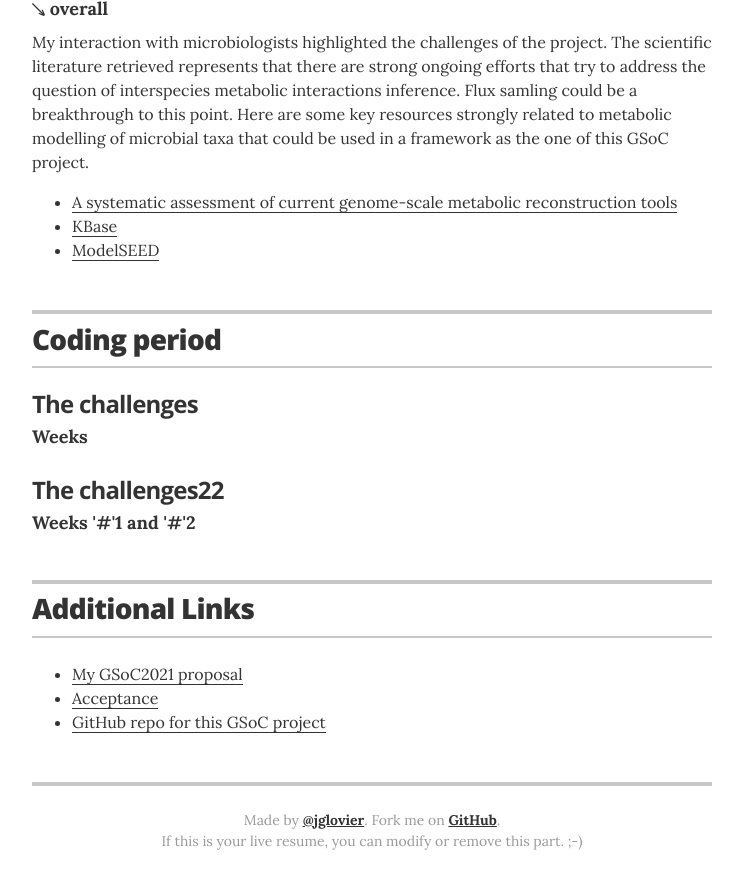
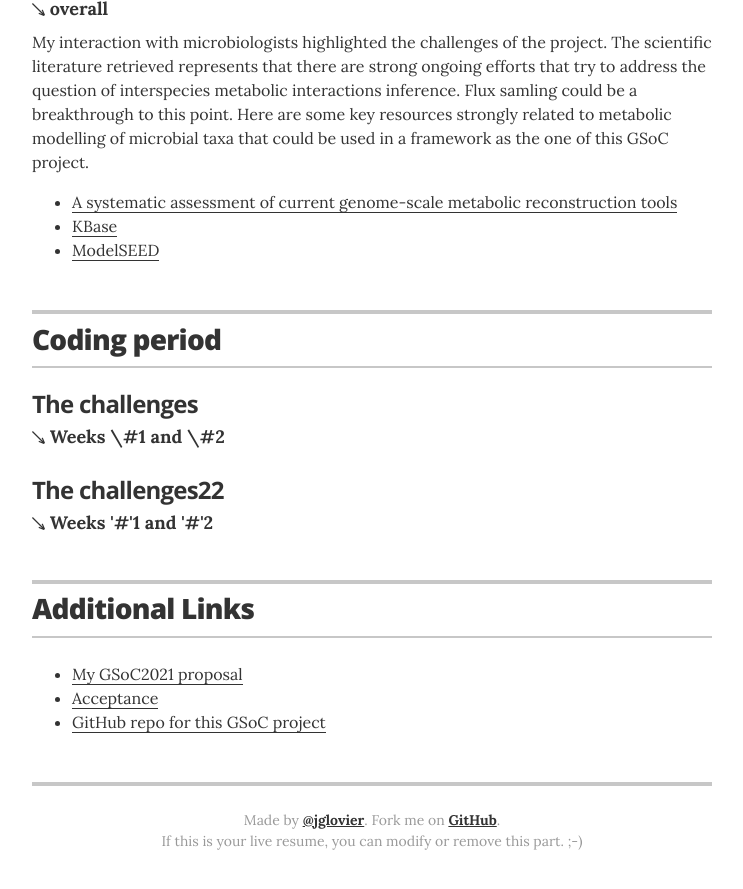
Before and after one commit to hariszaf/gsoc2021, a Jekyll site: the page built from index.html, in a window 1280 px wide and 900 px high, scrolled down 1856 px. Shown: the top 889 px of the window, without its empty margins (268-1011 px from the left). Built offline with Jekyll 4.4.1, drawn with Linux system fonts in a browser that asks for light colours.

Commit message:
test for hashtag in yaml

```diff
--- a/_data/coding.yml
+++ b/_data/coding.yml
@@ -1,4 +1,4 @@
-- time: Weeks #1 and #2
+- time: Weeks \#1 and \#2
   task: The challenges
   summary: As expected, there is a great
   urls:
--- a/_layouts/resume.html
+++ b/_layouts/resume.html
@@ -96,7 +96,7 @@
          {% for chunk in site.data.coding %}
             <div class="resume-item" itemscope itemprop="alumniOf" itemtype="http://schema.org/CollegeOrUniversity">
                <h3 class="resume-item-title" itemprop="name">{{ chunk.task }}</h3>
-               <h4 class="resume-item-details group" itemprop="description">{{ chunk.time }} </h4>
+               <h4 class="resume-item-details group" itemprop="description">&searr; {{ chunk.time }} </h4>
                <h5 class="resume-item-details award-title" itemprop="description">{{ chunk.award }}</h5>
 
 
```
